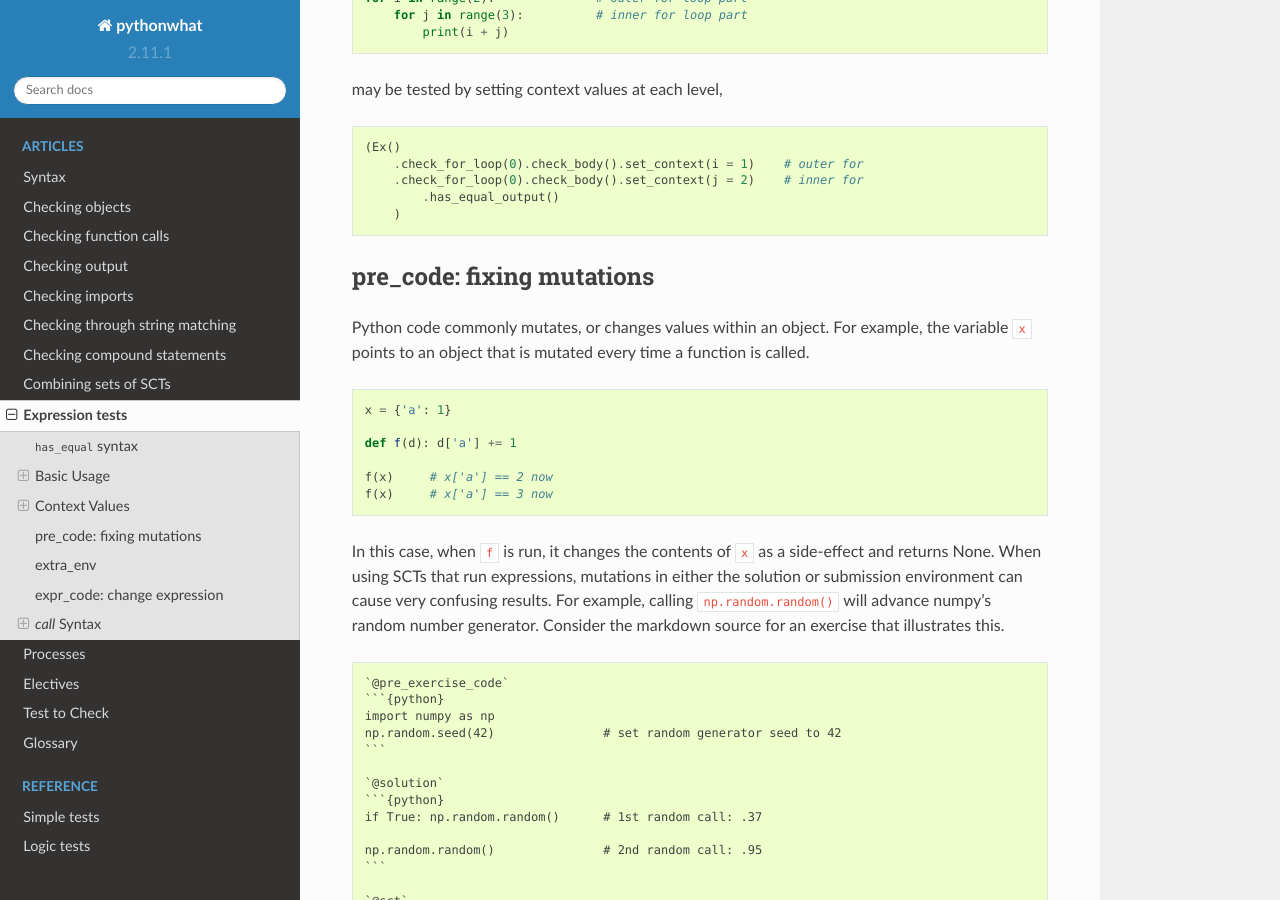
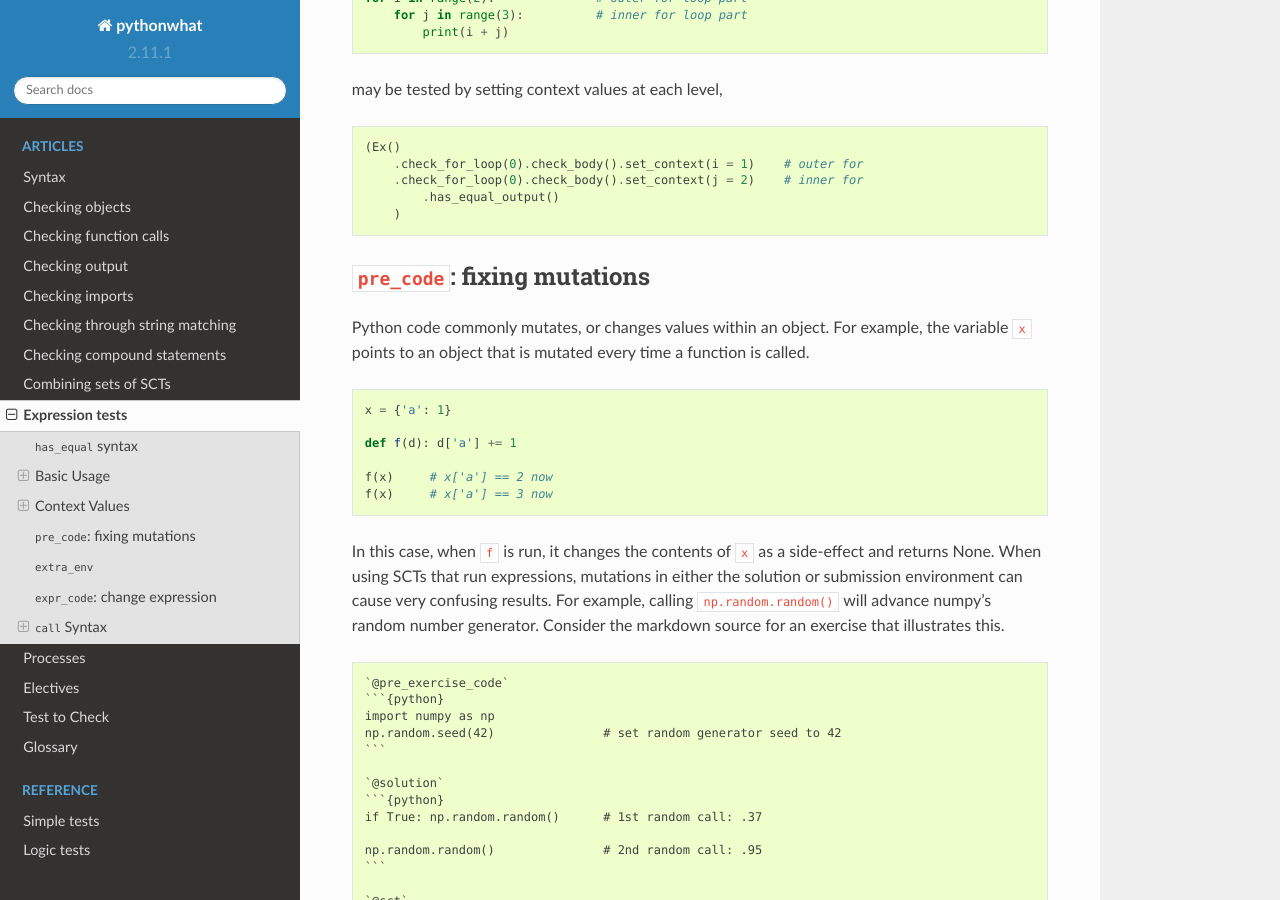
Before and after one commit to datacamp/pythonwhat, a Sphinx documentation site: the page built from docs/articles/expression_tests.rst, in a window 1280 px wide and 900 px high, scrolled down 3096 px. Built offline with Sphinx 7.4.7 and the Read the Docs theme 2.0.0, drawn with Linux system fonts in a browser that asks for light colours; some of the changed text lies outside the part shown.

Commit message:
add backticks where appropriate

```diff
--- a/docs/articles/expression_tests.rst
+++ b/docs/articles/expression_tests.rst
@@ -220,8 +220,8 @@ More generally, it can be helpful to define a pre_code variable to use before ex
    Ex().check_if_else(0).check_body().has_equal_value(pre_code = pre_code)
 
 
-extra_env
-=========
+``extra_env``
+=============
 
 As illustrated in the `Advanced part checking section <checking_compound_statements.html#advanced-part-checking>`_  of the Checking compound statements article,
 ``set_env()`` (as a function) or ``extra_env`` (as an arugment) can be used to temporarily override the student and solution process to
@@ -287,8 +287,8 @@ For example, the markdown source for the following exercise simply runs ``len(x)
    This means that ``Ex().for_loop(0).has_equal_value(expr_code="x[0]")`` would highlight the body of the checked for loop.
 
 
-`call` Syntax
-=============
+``call`` Syntax
+===============
 
 Testing a function definition or lambda may require calling it with some arguments.
 In order to do this, use the ``call()`` SCT.
```
Also changed, not shown: other parts of docs/articles/expression_tests.rst (+4 -4 lines).
